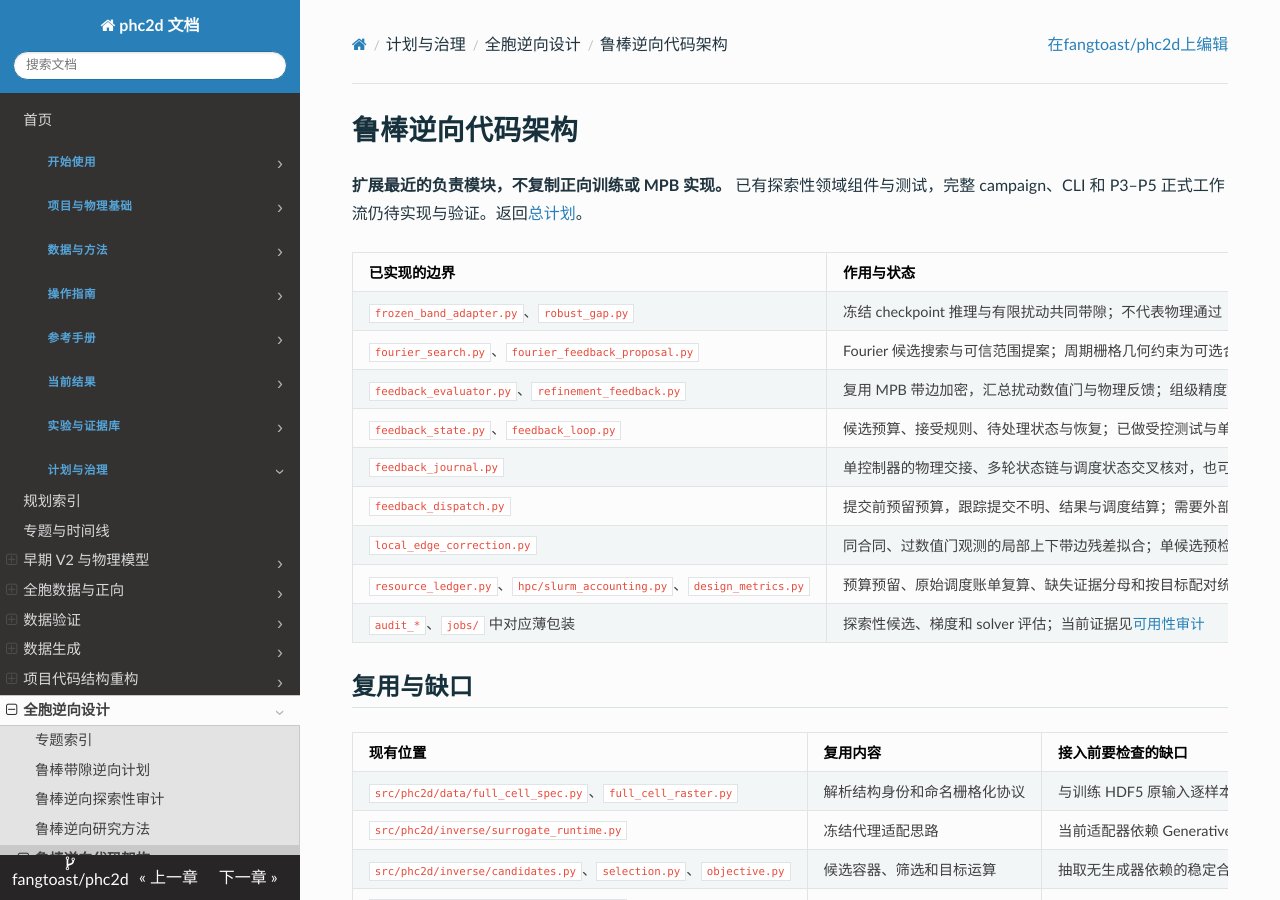
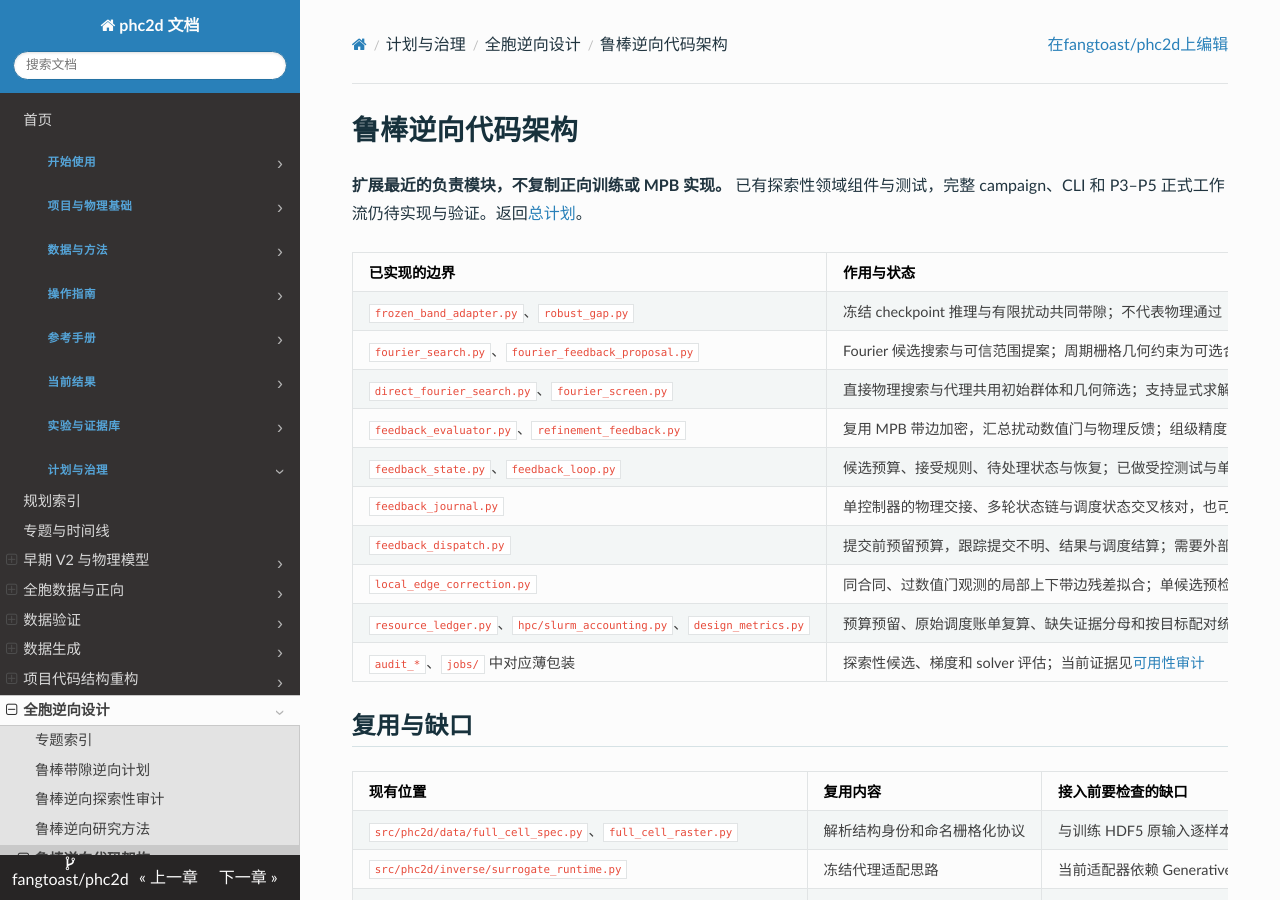
Before and after one commit to fangtoast/phc2d, an MkDocs documentation site: the page built from docs/planning/鲁棒带隙逆向/代码架构.md, in a window 1280 px wide and 900 px high. Built offline with MkDocs 1.6.1, drawn with Linux system fonts in a browser that asks for light colours.

Commit message:
Document direct physical search boundary

```diff
--- a/docs/planning/鲁棒带隙逆向/代码架构.md
+++ b/docs/planning/鲁棒带隙逆向/代码架构.md
@@ -30,6 +30,7 @@ related_results:
 |---|---|
 | `frozen_band_adapter.py`、`robust_gap.py` | 冻结 checkpoint 推理与有限扰动共同带隙；不代表物理通过 |
 | `fourier_search.py`、`fourier_feedback_proposal.py` | Fourier 候选搜索与可信范围提案；周期栅格几何约束为可选合同 |
+| `direct_fourier_search.py`、`fourier_screen.py` | 直接物理搜索与代理共用初始群体和几何筛选；支持显式求解预算与持久化回调，已通过真实 MPB 小规模 smoke。同步接口尚无调度、崩溃恢复或正式 P5 对照结果 |
 | `feedback_evaluator.py`、`refinement_feedback.py` | 复用 MPB 带边加密，汇总扰动数值门与物理反馈；组级精度策略要求成员使用同一合同，并在升级时重新评估整组，尚未接入正式 campaign |
 | `feedback_state.py`、`feedback_loop.py` | 候选预算、接受规则、待处理状态与恢复；已做受控测试与单候选真实交接预检，未完成多轮真实 campaign |
 | `feedback_journal.py` | 单控制器的物理交接、多轮状态链与调度状态交叉核对，也可保存终止失败的调度记录；真实成功单轮可回放，多轮和失败恢复目前为受控测试 |
```
